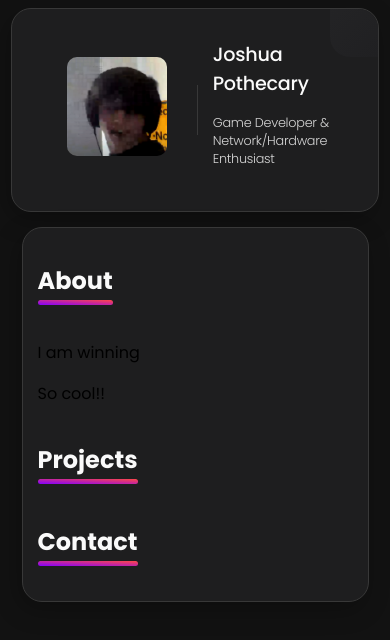
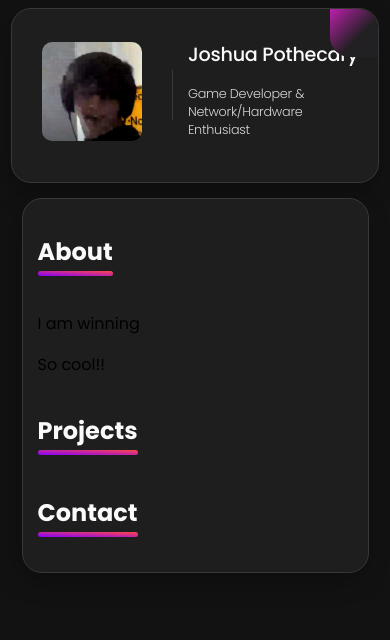
Before and after one commit to Joshkebab/Joshkebab.github.io, a plain HTML site: page index.html in a window 390 px wide. Both pictures are taken after a click on the button 354 px from the left and 33 px from the top of the page. Drawn offline with Linux system fonts and the light colour scheme.

Commit message:
Topbar button setup

```diff
--- a/index.html
+++ b/index.html
@@ -2,6 +2,7 @@
 <html lang="en">
 <head>
     <title>Joshua Pothecary | Portfolio</title>
+    <meta name="viewport" content="width=device-width, initial-scale=1.2">
     <link rel="stylesheet" href="style.css">
 </head>
 
@@ -23,6 +24,7 @@
                 <div class="contact-divider"></div>
 
                 <button class="topbar-info-btn">
+                    <span class="topbar-info-btn-text">Show Contact info</span>
                     <div class="chevron-icon"></div>
                 </button>
 
@@ -74,3 +76,5 @@
     </div>
 </body>
 </html>
+
+<script src="script.js"></script>
--- a/style.css
+++ b/style.css
@@ -5,6 +5,7 @@
     --bg-gradient-jet: linear-gradient(to bottom right, hsla(240, 1%, 18%, .251) 3%, hsla(240, 2%, 11%, 0) 100%), hsl(240, 2%, 13%);
     --bg-gradient-yellow1: linear-gradient(to bottom right, hsl(45, 100%, 71%) 0%, hsla(36, 100%, 69%, 0) 50%);
     --bg-gradient-yellow2: linear-gradient(135deg, hsla(45, 100%, 71%, .251) 0%, hsla(35, 100%, 68%, 0) 59.86%), hsl(240, 2%, 13%);
+    --bg-gradient-purplerose: linear-gradient(135deg, #bc20ab 0%, hsla(0, 100%, 50%, 0.007) 59.86%), hsl(240, 2%, 13%);
     --border-gradient-onyx: linear-gradient(to bottom right, hsl(0, 0%, 25%) 0%, hsla(0, 0%, 25%, 0) 50%);
     --text-gradient-yellow: linear-gradient(to left, hsl(0, 69%, 51%), hsl(180 100% 25.1%));
     --text-gradient-purple: linear-gradient(to left, hsl(221, 100%, 50%), hsl(0, 100%, 50%));
@@ -129,6 +130,8 @@ article { display: none; }
             position: relative;
         }
 
+        /* Contact info button styles */
+
         .topbar-info-btn {
             position: absolute;
             top: 0;
@@ -140,12 +143,19 @@ article { display: none; }
             border-top-right-radius: 20px;
             border-bottom-left-radius: 20px;
             cursor: pointer;
+            z-index: 1;
+            display: none;
         }
+
+        .topbar-info-btn:hover, .topbar-info-btn:focus { background: var(--bg-gradient-purplerose); }
+        .topbar-info-btn:hover::before, .topbar-info-btn:focus::before { background: var(--bg-gradient-purplerose); }
+
+        .topbar-info-btn span { display: none;}
 
         .chevron-icon {
             width: 26px;
             height: 26px;
-            margin: 10px;
+            margin: 20%;
             background: var(--icon-gradient-purplerose);
             -webkit-mask-image: url('./images/chevron-down.svg');
             mask-image: url('./images/chevron-down.svg');
@@ -153,6 +163,7 @@ article { display: none; }
             mask-repeat: no-repeat;
             -webkit-mask-size: contain;
             mask-size: contain;
+
         }
 
 /* Topbar info styles - The text and stuff */
@@ -200,6 +211,7 @@ article { display: none; }
         display: flex;
         align-items: center;
         margin-top: 0px;
+
     }
 
         .contact-pair img {
@@ -212,6 +224,7 @@ article { display: none; }
         .contact-pair p {
             color: var(--white2);
             font-size: var(--fs4);
+            transition: var(--transition2);
         }
 
         /* Icon box styles for contact icons */
@@ -253,6 +266,9 @@ article { display: none; }
     .avatar-box img {
         width: 100px;
     }
+    .avatar-box {
+        margin-left: 15px;
+    }
     .topbar-info .name {
         font-size: calc(var(--fs1) * 0.8);
     }
@@ -268,4 +284,7 @@ article { display: none; }
     .contact-divider {
         display: none;
     }
+    .chevron-icon {
+        margin: 15%;
+    }
 }
```
